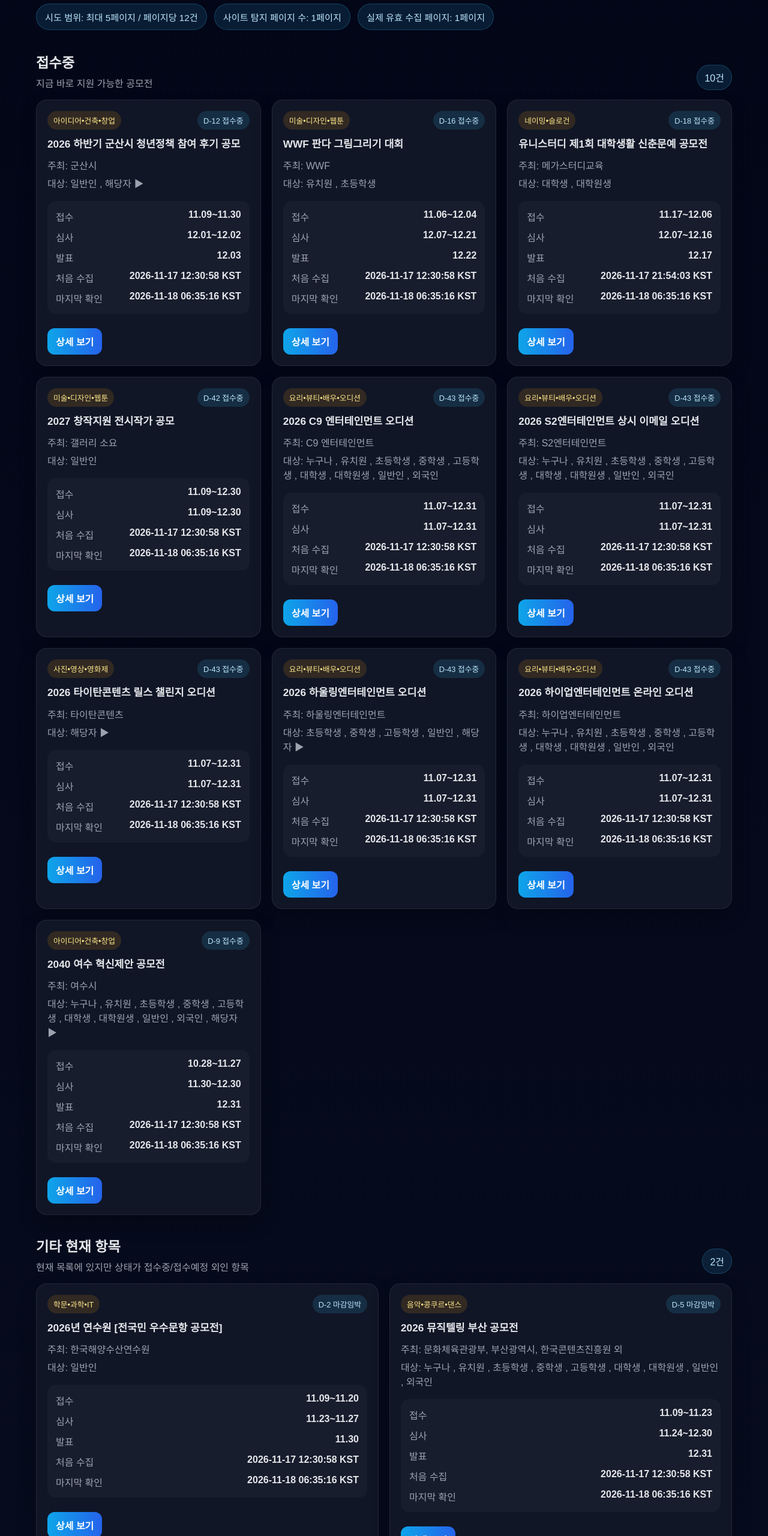
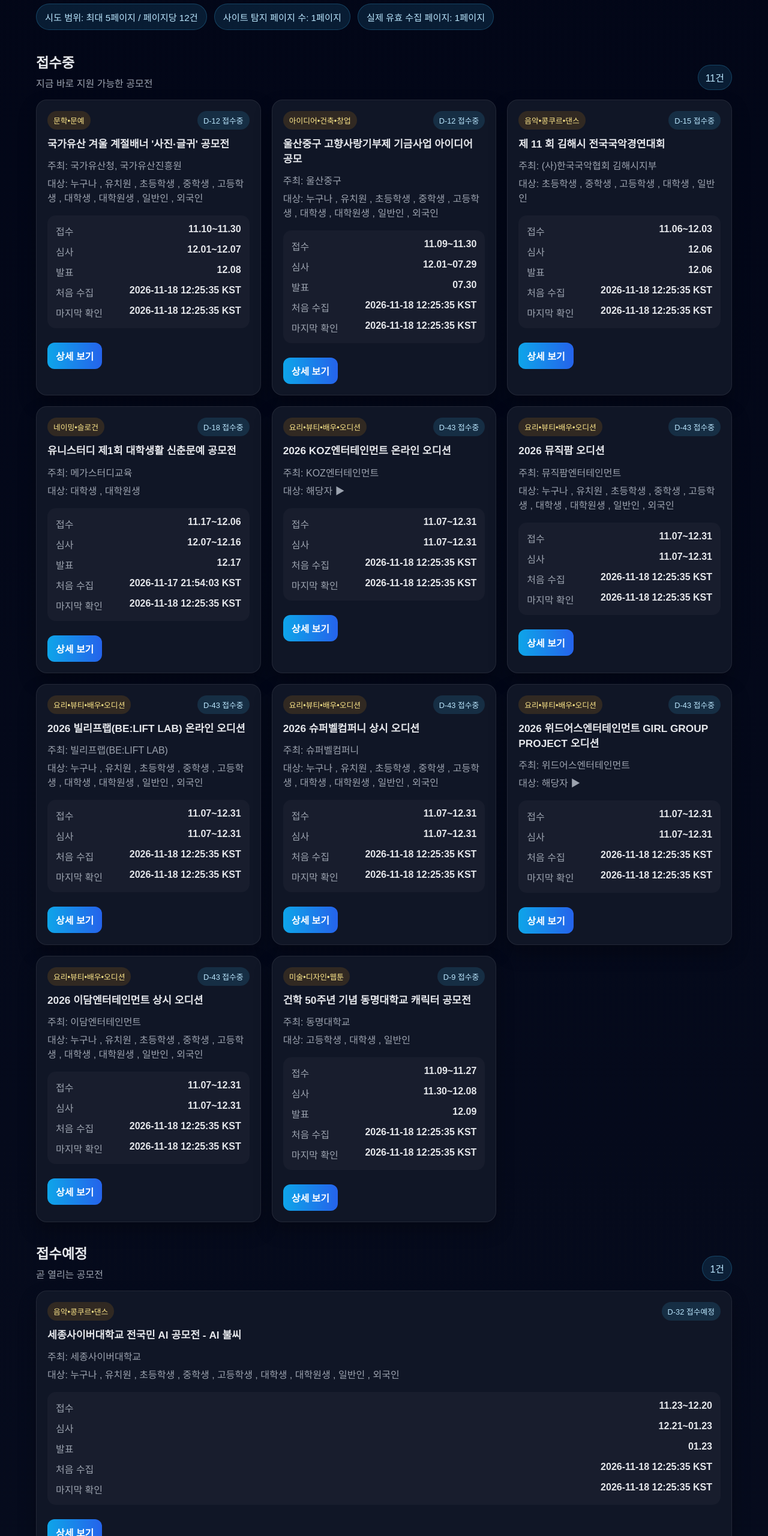
Before and after one commit to tnswo561412/contest-daily, a plain HTML site: page index.html in a window 1280 px wide. Shown: the part 240-2800 px from the top of the page at 60% size. Drawn offline with Linux system fonts and the light colour scheme.

Commit message:
chore: update contest daily page

```diff
--- a/index.html
+++ b/index.html
@@ -61,8 +61,8 @@
       <div class="pill">누적 보관 50건</div>
       <div class="pill">현재 항목 12건</div>
       <div class="pill">보관된 이전 항목 38건</div>
-      <div class="pill">이번 실행 신규 추가 0건</div>
-      <div class="pill">마지막 업데이트: 2026-11-18 06:35:16 KST</div>
+      <div class="pill">이번 실행 신규 추가 11건</div>
+      <div class="pill">마지막 업데이트: 2026-11-18 12:25:35 KST</div>
       <div class="pill">갱신 주기: 30분</div>
       <div class="pill">시도 범위: 최대 5페이지 / 페이지당 12건</div>
       <div class="pill">사이트 탐지 페이지 수: 1페이지</div>
@@ -75,10 +75,29 @@
           <h2>접수중</h2>
           <p>지금 바로 지원 가능한 공모전</p>
         </div>
-        <span class="count">10건</span>
+        <span class="count">11건</span>
       </div>
       <div class="grid">
         <article class="card">
+        <div class="card-top">
+          <div class="badge-wrap">
+            <span class="badge category">문학•문예</span>
+
+          </div>
+          <span class="badge status">D-12 접수중</span>
+        </div>
+        <h3>국가유산 겨울 계절배너 &#x27;사진·글귀&#x27; 공모전</h3>
+        <p>주최: 국가유산청, 국가유산진흥원</p>
+        <p>대상: 누구나 , 유치원 , 초등학생 , 중학생 , 고등학생 , 대학생 , 대학원생 , 일반인 , 외국인</p>
+        <div class="meta">
+          <div><span>접수</span><strong>11.10~11.30</strong></div>
+          <div><span>심사</span><strong>12.01~12.07</strong></div>
+          <div><span>발표</span><strong>12.08</strong></div>
+          <div><span>처음 수집</span><strong>2026-11-18 12:25:35 KST</strong></div><div><span>마지막 확인</span><strong>2026-11-18 12:25:35 KST</strong></div>
+        </div>
+        <a href="https://www.contestkorea.com/sub/view.php?int_gbn=1&amp;Txt_bcode=030110001&amp;str_no=202611110014" target="_blank" rel="noopener noreferrer">상세 보기</a>
+      </article>
+<article class="card">
         <div class="card-top">
           <div class="badge-wrap">
             <span class="badge category">아이디어•건축•창업</span>
@@ -86,35 +105,35 @@
           </div>
           <span class="badge status">D-12 접수중</span>
         </div>
-        <h3>2026 하반기 군산시 청년정책 참여 후기 공모</h3>
-        <p>주최: 군산시</p>
-        <p>대상: 일반인 , 해당자 ▶</p>
+        <h3>울산중구 고향사랑기부제 기금사업 아이디어 공모</h3>
+        <p>주최: 울산중구</p>
+        <p>대상: 누구나 , 유치원 , 초등학생 , 중학생 , 고등학생 , 대학생 , 대학원생 , 일반인 , 외국인</p>
         <div class="meta">
           <div><span>접수</span><strong>11.09~11.30</strong></div>
-          <div><span>심사</span><strong>12.01~12.02</strong></div>
-          <div><span>발표</span><strong>12.03</strong></div>
-          <div><span>처음 수집</span><strong>2026-11-17 12:30:58 KST</strong></div><div><span>마지막 확인</span><strong>2026-11-18 06:35:16 KST</strong></div>
+          <div><span>심사</span><strong>12.01~07.29</strong></div>
+          <div><span>발표</span><strong>07.30</strong></div>
+          <div><span>처음 수집</span><strong>2026-11-18 12:25:35 KST</strong></div><div><span>마지막 확인</span><strong>2026-11-18 12:25:35 KST</strong></div>
         </div>
-        <a href="https://www.contestkorea.com/sub/view.php?int_gbn=1&amp;Txt_bcode=031410001&amp;str_no=202611090059" target="_blank" rel="noopener noreferrer">상세 보기</a>
+        <a href="https://www.contestkorea.com/sub/view.php?int_gbn=1&amp;Txt_bcode=031410001&amp;str_no=202611110017" target="_blank" rel="noopener noreferrer">상세 보기</a>
       </article>
 <article class="card">
         <div class="card-top">
           <div class="badge-wrap">
-            <span class="badge category">미술•디자인•웹툰</span>
+            <span class="badge category">음악•콩쿠르•댄스</span>
 
           </div>
-          <span class="badge status">D-16 접수중</span>
+          <span class="badge status">D-15 접수중</span>
         </div>
-        <h3>WWF 판다 그림그리기 대회</h3>
-        <p>주최: WWF</p>
-        <p>대상: 유치원 , 초등학생</p>
+        <h3>제 11 회 김해시 전국국악경연대회</h3>
+        <p>주최: (사)한국국악협회 김해시지부</p>
+        <p>대상: 초등학생 , 중학생 , 고등학생 , 대학생 , 일반인</p>
         <div class="meta">
-          <div><span>접수</span><strong>11.06~12.04</strong></div>
-          <div><span>심사</span><strong>12.07~12.21</strong></div>
-          <div><span>발표</span><strong>12.22</strong></div>
-          <div><span>처음 수집</span><strong>2026-11-17 12:30:58 KST</strong></div><div><span>마지막 확인</span><strong>2026-11-18 06:35:16 KST</strong></div>
+          <div><span>접수</span><strong>11.06~12.03</strong></div>
+          <div><span>심사</span><strong>12.06</strong></div>
+          <div><span>발표</span><strong>12.06</strong></div>
+          <div><span>처음 수집</span><strong>2026-11-18 12:25:35 KST</strong></div><div><span>마지막 확인</span><strong>2026-11-18 12:25:35 KST</strong></div>
         </div>
-        <a href="https://www.contestkorea.com/sub/view.php?int_gbn=1&amp;Txt_bcode=030610001&amp;str_no=202611100021" target="_blank" rel="noopener noreferrer">상세 보기</a>
+        <a href="https://www.contestkorea.com/sub/view.php?int_gbn=1&amp;Txt_bcode=030910001&amp;str_no=202611110012" target="_blank" rel="noopener noreferrer">상세 보기</a>
       </article>
 <article class="card">
         <div class="card-top">
@@ -131,28 +150,9 @@
           <div><span>접수</span><strong>11.17~12.06</strong></div>
           <div><span>심사</span><strong>12.07~12.16</strong></div>
           <div><span>발표</span><strong>12.17</strong></div>
-          <div><span>처음 수집</span><strong>2026-11-17 21:54:03 KST</strong></div><div><span>마지막 확인</span><strong>2026-11-18 06:35:16 KST</strong></div>
+          <div><span>처음 수집</span><strong>2026-11-17 21:54:03 KST</strong></div><div><span>마지막 확인</span><strong>2026-11-18 12:25:35 KST</strong></div>
         </div>
         <a href="https://www.contestkorea.com/sub/view.php?int_gbn=1&amp;Txt_bcode=030210001&amp;str_no=202611170025" target="_blank" rel="noopener noreferrer">상세 보기</a>
-      </article>
-<article class="card">
-        <div class="card-top">
-          <div class="badge-wrap">
-            <span class="badge category">미술•디자인•웹툰</span>
-
-          </div>
-          <span class="badge status">D-42 접수중</span>
-        </div>
-        <h3>2027 창작지원 전시작가 공모</h3>
-        <p>주최: 갤러리 소요</p>
-        <p>대상: 일반인</p>
-        <div class="meta">
-          <div><span>접수</span><strong>11.09~12.30</strong></div>
-          <div><span>심사</span><strong>11.09~12.30</strong></div>
-
-          <div><span>처음 수집</span><strong>2026-11-17 12:30:58 KST</strong></div><div><span>마지막 확인</span><strong>2026-11-18 06:35:16 KST</strong></div>
-        </div>
-        <a href="https://www.contestkorea.com/sub/view.php?int_gbn=1&amp;Txt_bcode=030610001&amp;str_no=202611090063" target="_blank" rel="noopener noreferrer">상세 보기</a>
       </article>
 <article class="card">
         <div class="card-top">
@@ -162,16 +162,16 @@
           </div>
           <span class="badge status">D-43 접수중</span>
         </div>
-        <h3>2026 C9 엔터테인먼트 오디션</h3>
-        <p>주최: C9 엔터테인먼트</p>
-        <p>대상: 누구나 , 유치원 , 초등학생 , 중학생 , 고등학생 , 대학생 , 대학원생 , 일반인 , 외국인</p>
+        <h3>2026 KOZ엔터테인먼트 온라인 오디션</h3>
+        <p>주최: KOZ엔터테인먼트</p>
+        <p>대상: 해당자 ▶</p>
         <div class="meta">
           <div><span>접수</span><strong>11.07~12.31</strong></div>
           <div><span>심사</span><strong>11.07~12.31</strong></div>
 
-          <div><span>처음 수집</span><strong>2026-11-17 12:30:58 KST</strong></div><div><span>마지막 확인</span><strong>2026-11-18 06:35:16 KST</strong></div>
+          <div><span>처음 수집</span><strong>2026-11-18 12:25:35 KST</strong></div><div><span>마지막 확인</span><strong>2026-11-18 12:25:35 KST</strong></div>
         </div>
-        <a href="https://www.contestkorea.com/sub/view.php?int_gbn=1&amp;Txt_bcode=031610001&amp;str_no=202611100028" target="_blank" rel="noopener noreferrer">상세 보기</a>
+        <a href="https://www.contestkorea.com/sub/view.php?int_gbn=1&amp;Txt_bcode=031610001&amp;str_no=202611100038" target="_blank" rel="noopener noreferrer">상세 보기</a>
       </article>
 <article class="card">
         <div class="card-top">
@@ -181,35 +181,16 @@
           </div>
           <span class="badge status">D-43 접수중</span>
         </div>
-        <h3>2026 S2엔터테인먼트 상시 이메일 오디션</h3>
-        <p>주최: S2엔터테인먼트</p>
+        <h3>2026 뮤직팜 오디션</h3>
+        <p>주최: 뮤직팜엔터테인먼트</p>
         <p>대상: 누구나 , 유치원 , 초등학생 , 중학생 , 고등학생 , 대학생 , 대학원생 , 일반인 , 외국인</p>
         <div class="meta">
           <div><span>접수</span><strong>11.07~12.31</strong></div>
           <div><span>심사</span><strong>11.07~12.31</strong></div>
 
-          <div><span>처음 수집</span><strong>2026-11-17 12:30:58 KST</strong></div><div><span>마지막 확인</span><strong>2026-11-18 06:35:16 KST</strong></div>
+          <div><span>처음 수집</span><strong>2026-11-18 12:25:35 KST</strong></div><div><span>마지막 확인</span><strong>2026-11-18 12:25:35 KST</strong></div>
         </div>
-        <a href="https://www.contestkorea.com/sub/view.php?int_gbn=1&amp;Txt_bcode=031610001&amp;str_no=202611100027" target="_blank" rel="noopener noreferrer">상세 보기</a>
-      </article>
-<article class="card">
-        <div class="card-top">
-          <div class="badge-wrap">
-            <span class="badge category">사진•영상•영화제</span>
-
-          </div>
-          <span class="badge status">D-43 접수중</span>
-        </div>
-        <h3>2026 타이탄콘텐츠 릴스 챌린지 오디션</h3>
-        <p>주최: 타이탄콘텐츠</p>
-        <p>대상: 해당자 ▶</p>
-        <div class="meta">
-          <div><span>접수</span><strong>11.07~12.31</strong></div>
-          <div><span>심사</span><strong>11.07~12.31</strong></div>
-
-          <div><span>처음 수집</span><strong>2026-11-17 12:30:58 KST</strong></div><div><span>마지막 확인</span><strong>2026-11-18 06:35:16 KST</strong></div>
-        </div>
-        <a href="https://www.contestkorea.com/sub/view.php?int_gbn=1&amp;Txt_bcode=031210001&amp;str_no=202611100035" target="_blank" rel="noopener noreferrer">상세 보기</a>
+        <a href="https://www.contestkorea.com/sub/view.php?int_gbn=1&amp;Txt_bcode=031610001&amp;str_no=202611100037" target="_blank" rel="noopener noreferrer">상세 보기</a>
       </article>
 <article class="card">
         <div class="card-top">
@@ -219,16 +200,16 @@
           </div>
           <span class="badge status">D-43 접수중</span>
         </div>
-        <h3>2026 하울링엔터테인먼트 오디션</h3>
-        <p>주최: 하울링엔터테인먼트</p>
-        <p>대상: 초등학생 , 중학생 , 고등학생 , 일반인 , 해당자 ▶</p>
+        <h3>2026 빌리프랩(BE:LIFT LAB) 온라인 오디션</h3>
+        <p>주최: 빌리프랩(BE:LIFT LAB)</p>
+        <p>대상: 누구나 , 유치원 , 초등학생 , 중학생 , 고등학생 , 대학생 , 대학원생 , 일반인 , 외국인</p>
         <div class="meta">
           <div><span>접수</span><strong>11.07~12.31</strong></div>
           <div><span>심사</span><strong>11.07~12.31</strong></div>
 
-          <div><span>처음 수집</span><strong>2026-11-17 12:30:58 KST</strong></div><div><span>마지막 확인</span><strong>2026-11-18 06:35:16 KST</strong></div>
+          <div><span>처음 수집</span><strong>2026-11-18 12:25:35 KST</strong></div><div><span>마지막 확인</span><strong>2026-11-18 12:25:35 KST</strong></div>
         </div>
-        <a href="https://www.contestkorea.com/sub/view.php?int_gbn=1&amp;Txt_bcode=031610001&amp;str_no=202611100031" target="_blank" rel="noopener noreferrer">상세 보기</a>
+        <a href="https://www.contestkorea.com/sub/view.php?int_gbn=1&amp;Txt_bcode=031610001&amp;str_no=202611100041" target="_blank" rel="noopener noreferrer">상세 보기</a>
       </article>
 <article class="card">
         <div class="card-top">
@@ -238,35 +219,73 @@
           </div>
           <span class="badge status">D-43 접수중</span>
         </div>
-        <h3>2026 하이업엔터테인먼트 온라인 오디션</h3>
-        <p>주최: 하이업엔터테인먼트</p>
+        <h3>2026 슈퍼벨컴퍼니 상시 오디션</h3>
+        <p>주최: 슈퍼벨컴퍼니</p>
         <p>대상: 누구나 , 유치원 , 초등학생 , 중학생 , 고등학생 , 대학생 , 대학원생 , 일반인 , 외국인</p>
         <div class="meta">
           <div><span>접수</span><strong>11.07~12.31</strong></div>
           <div><span>심사</span><strong>11.07~12.31</strong></div>
 
-          <div><span>처음 수집</span><strong>2026-11-17 12:30:58 KST</strong></div><div><span>마지막 확인</span><strong>2026-11-18 06:35:16 KST</strong></div>
+          <div><span>처음 수집</span><strong>2026-11-18 12:25:35 KST</strong></div><div><span>마지막 확인</span><strong>2026-11-18 12:25:35 KST</strong></div>
         </div>
-        <a href="https://www.contestkorea.com/sub/view.php?int_gbn=1&amp;Txt_bcode=031610001&amp;str_no=202611100030" target="_blank" rel="noopener noreferrer">상세 보기</a>
+        <a href="https://www.contestkorea.com/sub/view.php?int_gbn=1&amp;Txt_bcode=031610001&amp;str_no=202611100039" target="_blank" rel="noopener noreferrer">상세 보기</a>
       </article>
 <article class="card">
         <div class="card-top">
           <div class="badge-wrap">
-            <span class="badge category">아이디어•건축•창업</span>
+            <span class="badge category">요리•뷰티•배우•오디션</span>
+
+          </div>
+          <span class="badge status">D-43 접수중</span>
+        </div>
+        <h3>2026 위드어스엔터테인먼트 GIRL GROUP PROJECT 오디션</h3>
+        <p>주최: 위드어스엔터테인먼트</p>
+        <p>대상: 해당자 ▶</p>
+        <div class="meta">
+          <div><span>접수</span><strong>11.07~12.31</strong></div>
+          <div><span>심사</span><strong>11.07~12.31</strong></div>
+
+          <div><span>처음 수집</span><strong>2026-11-18 12:25:35 KST</strong></div><div><span>마지막 확인</span><strong>2026-11-18 12:25:35 KST</strong></div>
+        </div>
+        <a href="https://www.contestkorea.com/sub/view.php?int_gbn=1&amp;Txt_bcode=031610001&amp;str_no=202611100040" target="_blank" rel="noopener noreferrer">상세 보기</a>
+      </article>
+<article class="card">
+        <div class="card-top">
+          <div class="badge-wrap">
+            <span class="badge category">요리•뷰티•배우•오디션</span>
+
+          </div>
+          <span class="badge status">D-43 접수중</span>
+        </div>
+        <h3>2026 이담엔터테인먼트 상시 오디션</h3>
+        <p>주최: 이담엔터테인먼트</p>
+        <p>대상: 누구나 , 유치원 , 초등학생 , 중학생 , 고등학생 , 대학생 , 대학원생 , 일반인 , 외국인</p>
+        <div class="meta">
+          <div><span>접수</span><strong>11.07~12.31</strong></div>
+          <div><span>심사</span><strong>11.07~12.31</strong></div>
+
+          <div><span>처음 수집</span><strong>2026-11-18 12:25:35 KST</strong></div><div><span>마지막 확인</span><strong>2026-11-18 12:25:35 KST</strong></div>
+        </div>
+        <a href="https://www.contestkorea.com/sub/view.php?int_gbn=1&amp;Txt_bcode=031610001&amp;str_no=202611100032" target="_blank" rel="noopener noreferrer">상세 보기</a>
+      </article>
+<article class="card">
+        <div class="card-top">
+          <div class="badge-wrap">
+            <span class="badge category">미술•디자인•웹툰</span>
 
           </div>
           <span class="badge status">D-9 접수중</span>
         </div>
-        <h3>2040 여수 혁신제안 공모전</h3>
-        <p>주최: 여수시</p>
-        <p>대상: 누구나 , 유치원 , 초등학생 , 중학생 , 고등학생 , 대학생 , 대학원생 , 일반인 , 외국인 , 해당자 ▶</p>
+        <h3>건학 50주년 기념 동명대학교 캐릭터 공모전</h3>
+        <p>주최: 동명대학교</p>
+        <p>대상: 고등학생 , 대학생 , 일반인</p>
         <div class="meta">
-          <div><span>접수</span><strong>10.28~11.27</strong></div>
-          <div><span>심사</span><strong>11.30~12.30</strong></div>
-          <div><span>발표</span><strong>12.31</strong></div>
-          <div><span>처음 수집</span><strong>2026-11-17 12:30:58 KST</strong></div><div><span>마지막 확인</span><strong>2026-11-18 06:35:16 KST</strong></div>
+          <div><span>접수</span><strong>11.09~11.27</strong></div>
+          <div><span>심사</span><strong>11.30~12.08</strong></div>
+          <div><span>발표</span><strong>12.09</strong></div>
+          <div><span>처음 수집</span><strong>2026-11-18 12:25:35 KST</strong></div><div><span>마지막 확인</span><strong>2026-11-18 12:25:35 KST</strong></div>
         </div>
-        <a href="https://www.contestkorea.com/sub/view.php?int_gbn=1&amp;Txt_bcode=031410001&amp;str_no=202611100020" target="_blank" rel="noopener noreferrer">상세 보기</a>
+        <a href="https://www.contestkorea.com/sub/view.php?int_gbn=1&amp;Txt_bcode=030610001&amp;str_no=202611110009" target="_blank" rel="noopener noreferrer">상세 보기</a>
       </article>
       </div>
     </section>
@@ -274,49 +293,30 @@
 <section class="section">
       <div class="section-head">
         <div>
-          <h2>기타 현재 항목</h2>
-          <p>현재 목록에 있지만 상태가 접수중/접수예정 외인 항목</p>
+          <h2>접수예정</h2>
+          <p>곧 열리는 공모전</p>
         </div>
-        <span class="count">2건</span>
+        <span class="count">1건</span>
       </div>
       <div class="grid">
         <article class="card">
         <div class="card-top">
           <div class="badge-wrap">
-            <span class="badge category">학문•과학•IT</span>
-
-          </div>
-          <span class="badge status">D-2 마감임박</span>
-        </div>
-        <h3>2026년 연수원 [전국민 우수문항 공모전]</h3>
-        <p>주최: 한국해양수산연수원</p>
-        <p>대상: 일반인</p>
-        <div class="meta">
-          <div><span>접수</span><strong>11.09~11.20</strong></div>
-          <div><span>심사</span><strong>11.23~11.27</strong></div>
-          <div><span>발표</span><strong>11.30</strong></div>
-          <div><span>처음 수집</span><strong>2026-11-17 12:30:58 KST</strong></div><div><span>마지막 확인</span><strong>2026-11-18 06:35:16 KST</strong></div>
-        </div>
-        <a href="https://www.contestkorea.com/sub/view.php?int_gbn=1&amp;Txt_bcode=030310001&amp;str_no=202611090067" target="_blank" rel="noopener noreferrer">상세 보기</a>
-      </article>
-<article class="card">
-        <div class="card-top">
-          <div class="badge-wrap">
             <span class="badge category">음악•콩쿠르•댄스</span>
 
           </div>
-          <span class="badge status">D-5 마감임박</span>
+          <span class="badge status">D-32 접수예정</span>
         </div>
-        <h3>2026 뮤직텔링 부산 공모전</h3>
-        <p>주최: 문화체육관광부, 부산광역시, 한국콘텐츠진흥원 외</p>
+        <h3>세종사이버대학교 전국민 AI 공모전 - AI 불씨</h3>
+        <p>주최: 세종사이버대학교</p>
         <p>대상: 누구나 , 유치원 , 초등학생 , 중학생 , 고등학생 , 대학생 , 대학원생 , 일반인 , 외국인</p>
         <div class="meta">
-          <div><span>접수</span><strong>11.09~11.23</strong></div>
-          <div><span>심사</span><strong>11.24~12.30</strong></div>
-          <div><span>발표</span><strong>12.31</strong></div>
-          <div><span>처음 수집</span><strong>2026-11-17 12:30:58 KST</strong></div><div><span>마지막 확인</span><strong>2026-11-18 06:35:16 KST</strong></div>
+          <div><span>접수</span><strong>11.23~12.20</strong></div>
+          <div><span>심사</span><strong>12.21~01.23</strong></div>
+          <div><span>발표</span><strong>01.23</strong></div>
+          <div><span>처음 수집</span><strong>2026-11-18 12:25:35 KST</strong></div><div><span>마지막 확인</span><strong>2026-11-18 12:25:35 KST</strong></div>
         </div>
-        <a href="https://www.contestkorea.com/sub/view.php?int_gbn=1&amp;Txt_bcode=030910001&amp;str_no=202611100022" target="_blank" rel="noopener noreferrer">상세 보기</a>
+        <a href="https://www.contestkorea.com/sub/view.php?int_gbn=1&amp;Txt_bcode=030910001&amp;str_no=202611110007" target="_blank" rel="noopener noreferrer">상세 보기</a>
       </article>
       </div>
     </section>
```
Also changed, not shown: contests.json (+108 -108 lines).
